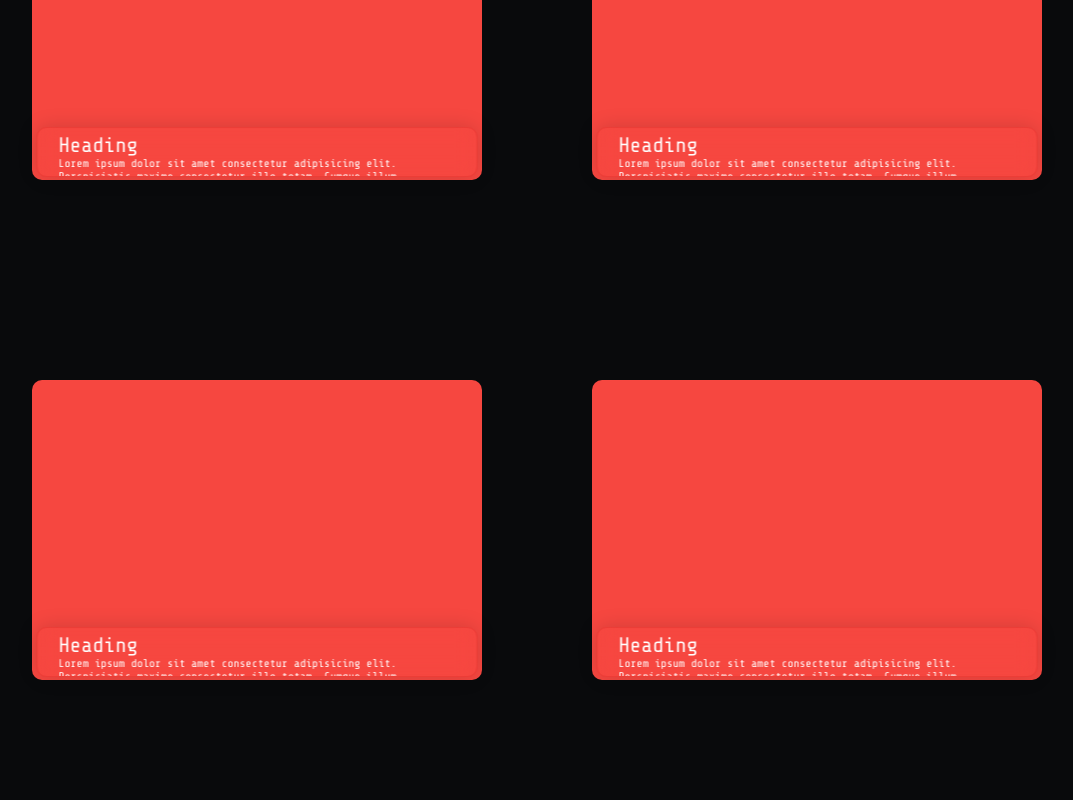
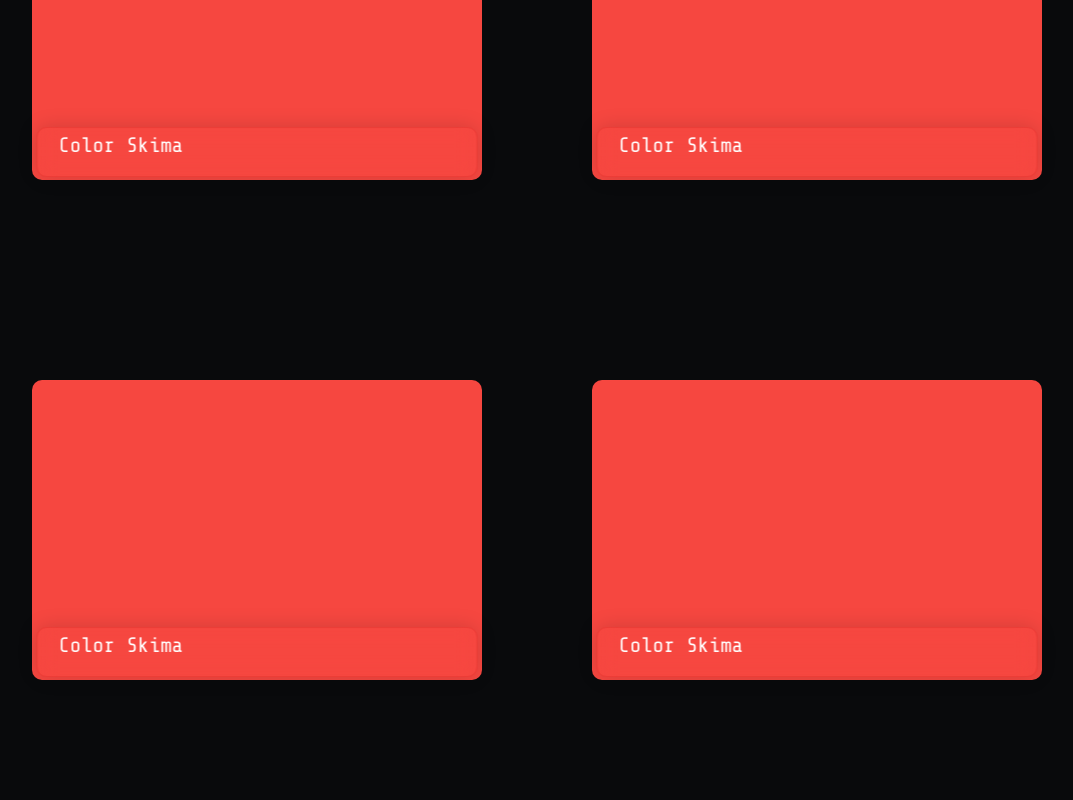
Before and after one commit to woronmene/personal-portfolio, a React (Create React App) app: page / in a window 1280 px wide. Shown: the part 1200-2000 px from the top of the page, without its empty margins (103-1176 px from the left). Built offline with nearby package versions, Linux system fonts and the light colour scheme.

Commit message:
made adjustments to footer

```diff
--- a/src/components/Projects/Project/Project.jsx
+++ b/src/components/Projects/Project/Project.jsx
@@ -10,11 +10,8 @@ function Project() {
         <div className="project">
             <motion.div className="project__card"  whileHover={{ scale: 1.1}}          >
                 <div className="project__card__content">
-                    <h2>Heading</h2>
-                    <p>Lorem ipsum dolor sit amet consectetur adipisicing elit.
-                        Perspiciatis maxime consectetur illo totam.
-                         Cumque illum dignissimos quaerat adipisci,
-                          sapiente necessitatibus?</p>
+                    <h2>Color Skima</h2>
+
                 </div>
             </motion.div>
 
```
